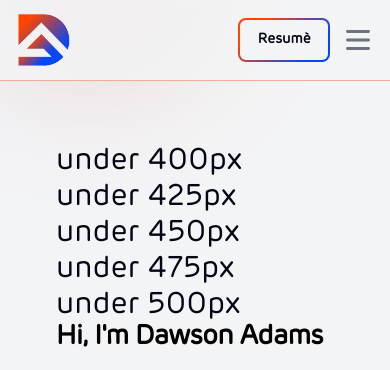
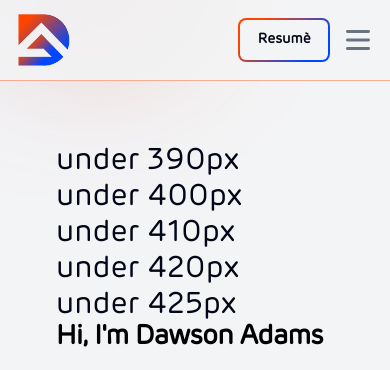
Before and after one commit to Dawson-21/React-Portfolio, a React (Vite) app in the folder react-portfolio/: page / in a window 390 px wide. Shown: the top 370 px of the page. Built offline with nearby package versions, Linux system fonts and the light colour scheme.

Commit message:
debug(home): identify mobile screen sizes of various devices

```diff
--- a/react-portfolio/src/pages/Home.tsx
+++ b/react-portfolio/src/pages/Home.tsx
@@ -19,13 +19,13 @@ export default function Home() {
           <div className="mr-auto place-self-center lg:col-span-7">
 
             <div className="font-myFont text-3xl sm:hidden text-dark dark:text-white">
-              <p className="[@media(max-width:350px)]:block hidden">under 350px</p>
               <p className="[@media(max-width:375px)]:block hidden">under 375px</p>
+              <p className="[@media(max-width:380px)]:block hidden">under 380px</p>
+              <p className="[@media(max-width:390px)]:block hidden">under 390px</p>
               <p className="[@media(max-width:400px)]:block hidden">under 400px</p>
+              <p className="[@media(max-width:410px)]:block hidden">under 410px</p>
+              <p className="[@media(max-width:420px)]:block hidden">under 420px</p>
               <p className="[@media(max-width:425px)]:block hidden">under 425px</p>
-              <p className="[@media(max-width:450px)]:block hidden">under 450px</p>
-              <p className="[@media(max-width:475px)]:block hidden">under 475px</p>
-              <p className="[@media(max-width:500px)]:block hidden">under 500px</p>
             </div>
 
             <h1 className="max-w-2xl mb-4 md:-mr-20 -mr-5 font-myFont font-bold tracking-tight leading-none [@media(max-width:450px)]:text-[27px] text-4xl sm:text-5xl lg:text-5xl xl:text-[55px] dark:text-light">
```
